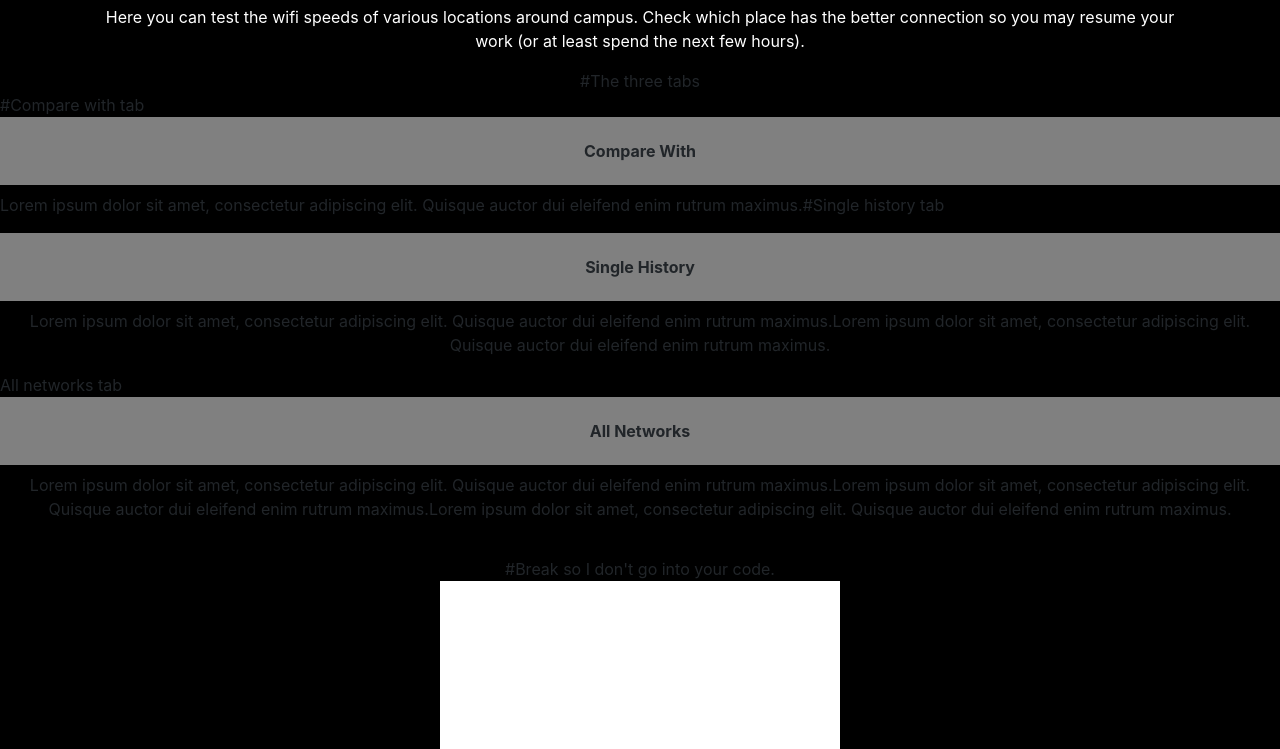
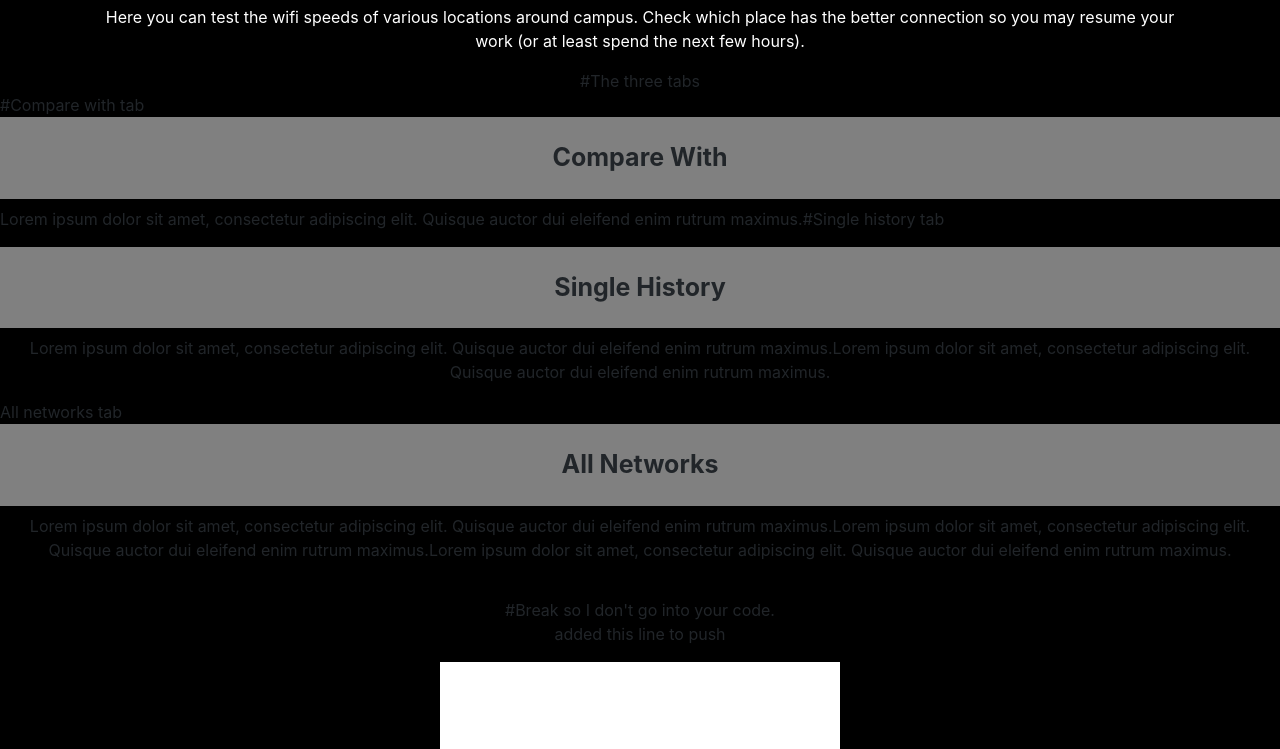
Before and after one commit to AndrewCantrell23/EGR302-PI-Fi, a website with bundled scripts: page webpages/LandingPage.html in a window 1280 px wide. Shown: the part 51-800 px from the top of the page. Built offline with nearby package versions, Linux system fonts and the light colour scheme.

Commit message:
working on front end

```diff
--- a/webpages/LandingPage.css
+++ b/webpages/LandingPage.css
@@ -45,6 +45,5 @@ h1 {
     background: grey;
     cursor: pointer;
     font-weight: bold;
-    font-size 25px;
-    co
+    font-size: 25px;
 }
--- a/webpages/LandingPage.html
+++ b/webpages/LandingPage.html
@@ -48,6 +48,8 @@
 </div>
 #Break so I don't go into your code.
 <div>
+
+    <p>added this line to push</p>
     <canvas id="myChart" width="400" height="400" style="background-color: white"></canvas>
     <script src="charts.js"></script>
 
```
